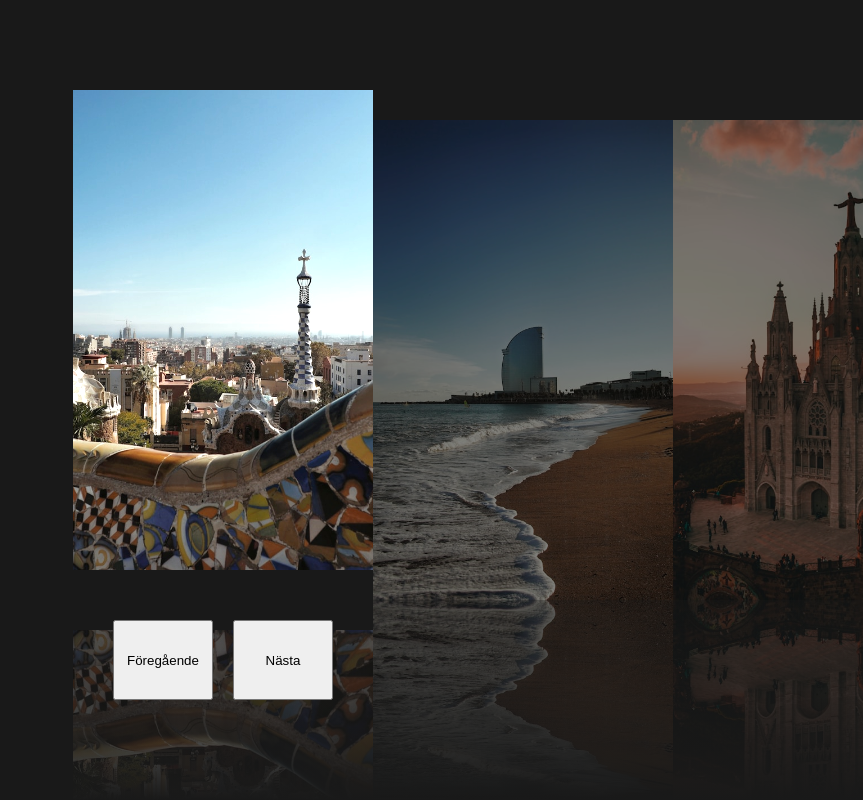
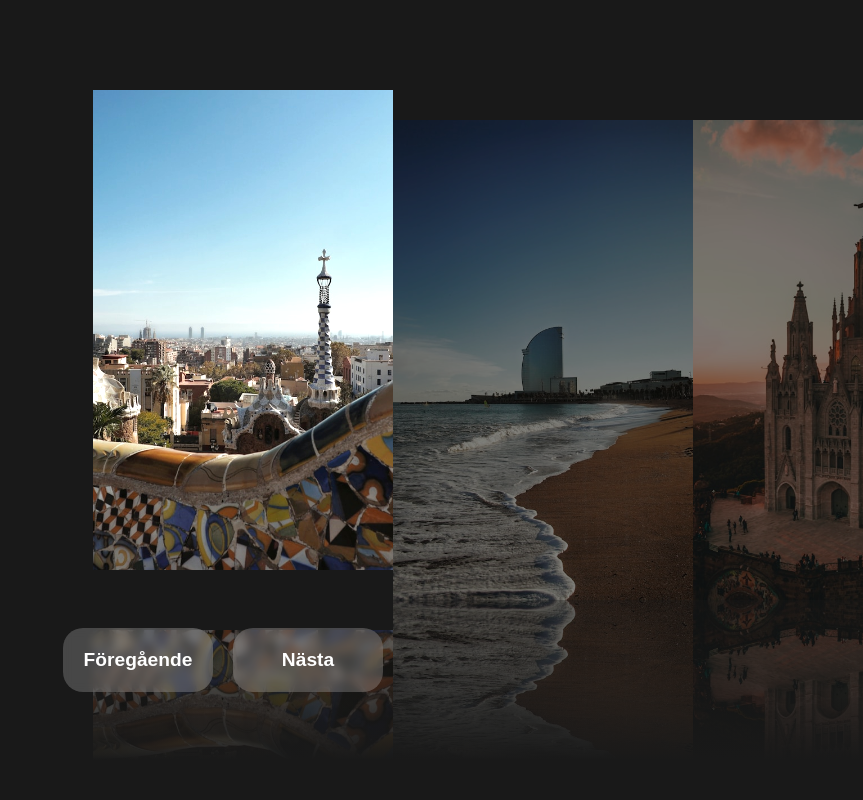
Before and after one commit to DarionV/bildpsel, a plain HTML site: page index.html in a window 1280 px wide. Shown: the whole page, without its empty margins (417-1280 px from the left). Drawn offline with Linux system fonts and the light colour scheme.

Commit message:
adjust gradient, remove unused code

```diff
--- a/style.css
+++ b/style.css
@@ -23,18 +23,13 @@ body {
   margin-bottom: 20px;
   display: flex;
   justify-content: center;
-  /* overflow: hidden; */
   overflow-x: clip;
-  /* border: 1px solid wheat; */
   position: relative;
   -webkit-box-reflect: below 0px;
 }
 
 .image {
-  /* height: 100%; */
-  min-width: 300px;
-
-  /* border: 1px solid red; */
+  width: 300px;
   object-fit: cover;
 
   transition-property: all;
@@ -58,10 +53,25 @@ body {
 
 button {
   margin: 0px 10px;
-  height: 100%;
-  width: 100px;
+  height: 80%;
+  min-width: 150px;
   cursor: pointer;
   z-index: 100;
+  font-family: "Raleway", sans-serif;
+  font-weight: 700;
+  border-radius: 20px;
+  font-size: 1.2rem;
+  padding: 12px;
+  border: none;
+  background-color: rgba(255, 255, 255, 0.2);
+  backdrop-filter: blur(5px);
+  color: white;
+  transition-property: all;
+  transition-duration: 0.3s;
+}
+
+button:hover {
+  background-color: rgb(127, 181, 62);
 }
 
 .gradient {
@@ -69,6 +79,8 @@ button {
   height: 25%;
   position: absolute;
   top: 75%;
-
-  background: linear-gradient(#19191954, #191919);
+  background: linear-gradient(
+    rgba(25, 25, 25, 0.329) 0 20%,
+    rgb(25, 25, 25) 80% 100%
+  );
 }
```
